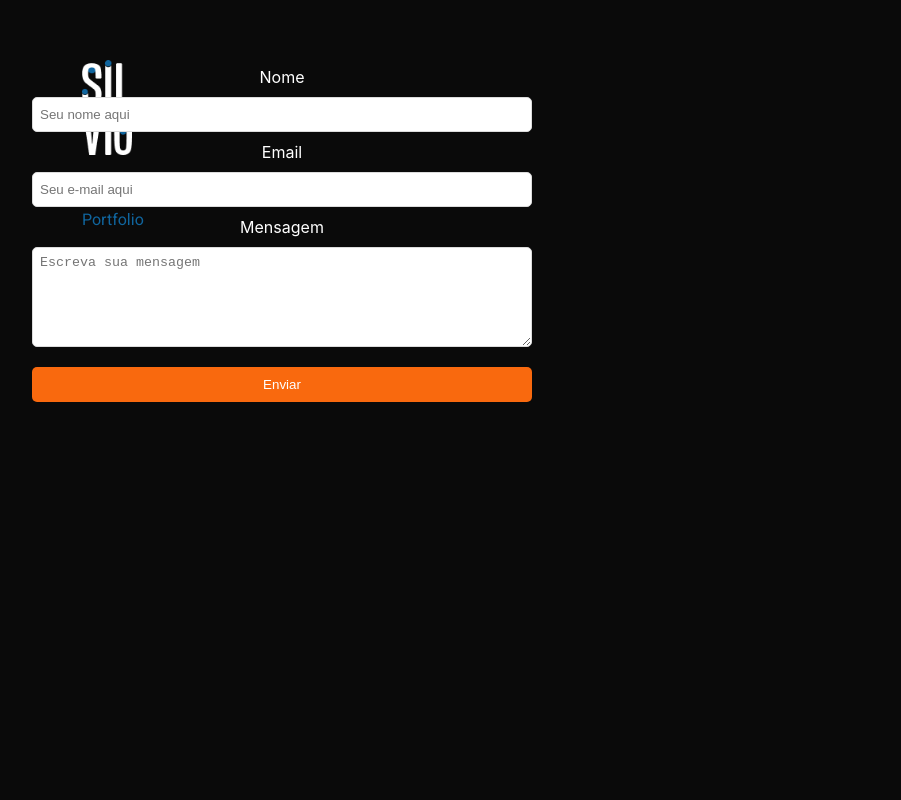
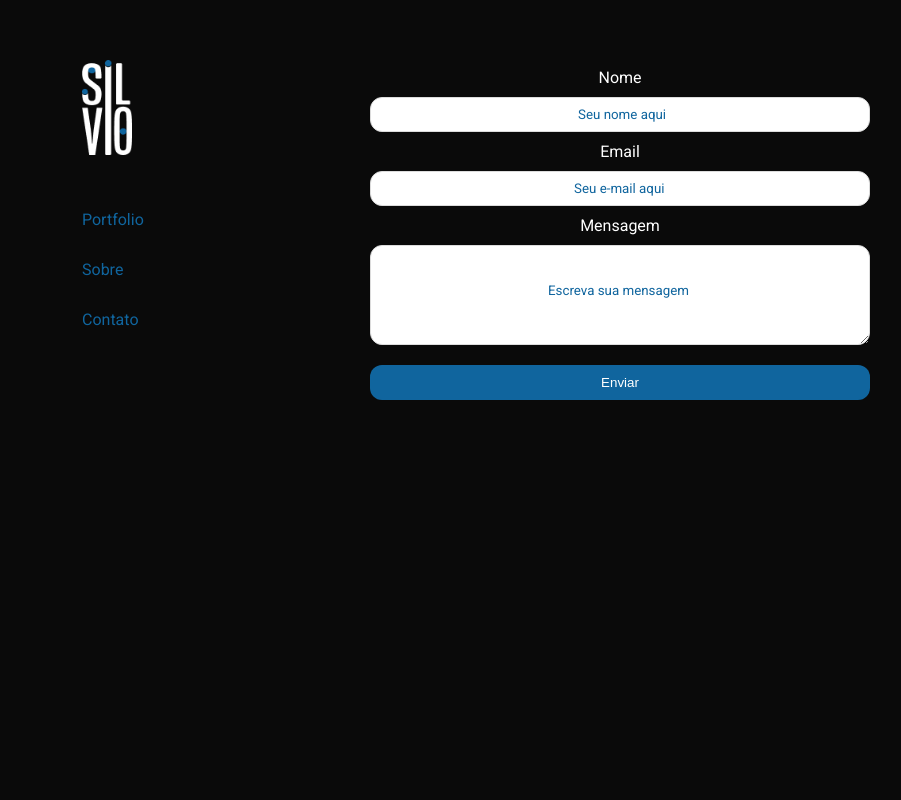
Before and after one commit to ziembick/site-portfolio-designer, a React (Create React App) app in the folder portfolio-designers/: page /contato in a window 1280 px wide. Shown: the top 800 px of the page, without its empty margins (58-959 px from the left). Built offline with nearby package versions, Linux system fonts and the light colour scheme.

Commit message:
contact page and footer image

```diff
--- a/portfolio-designers/src/components/contato.js
+++ b/portfolio-designers/src/components/contato.js
@@ -33,15 +33,31 @@ function Contato() {
     <>
       <section className="section__container">
         <Navbar />
+        <div className="form-div">
           <form ref={form} onSubmit={sendEmail}>
             <label>Nome</label>
-          <input type="text" name="user_name" placeholder="Seu nome aqui" />
+            <input
+              type="text"
+              name="user_name"
+              placeholder="Seu nome aqui"
+              className="nome"
+            />
             <label>Email</label>
-          <input type="email" name="user_email" placeholder="Seu e-mail aqui" />
+            <input
+              type="email"
+              name="user_email"
+              placeholder="Seu e-mail aqui"
+              className="email"
+            />
             <label>Mensagem</label>
-          <textarea name="message" placeholder="Escreva sua mensagem" />
+            <textarea
+              name="message"
+              placeholder="Escreva sua mensagem"
+              className="mensagem"
+            />
             <input type="submit" value="Enviar" />
           </form>
+        </div>
       </section>
       <Footer />
     </>
--- a/portfolio-designers/src/components/footer.js
+++ b/portfolio-designers/src/components/footer.js
@@ -1,5 +1,5 @@
 import React from "react";
-import logoFooter from  "../img/logo-footer.png"
+import logoFooter from  "../img/smile.png"
 import "../css/footer.css"
 
 function Footer() {
--- a/portfolio-designers/src/css/contato.css
+++ b/portfolio-designers/src/css/contato.css
@@ -4,24 +4,26 @@ body {
 
 form {
   position: relative;
+  left: 20rem;
   bottom: 30rem;
-  right: 30rem;
   display: flex;
   align-items: center;
   flex-direction: column;
   justify-content: center;
   width: 70%;
   height: 50vh;
-  margin: 0 auto;
+  padding: 0;
+  margin: 0;
   font-size: 16px;
 }
 
 input {
+  margin: 0 ;
   width: 50rem;
   height: 35px;
   padding: 7px;
   outline: none;
-  border-radius: 5px;
+  border-radius: 12px;
   border: 1px solid rgb(220, 220, 220);
 }
 
@@ -35,7 +37,7 @@ textarea {
   min-height: 100px;
   padding: 7px;
   outline: none;
-  border-radius: 5px;
+  border-radius: 12px;
   border: 1px solid rgb(220, 220, 220);
 }
 
@@ -47,12 +49,34 @@ label {
   margin-top: 1rem;
   color: white;
   padding-bottom: 10px;
+  font-family: 'Roboto';
 }
 
 input[type="submit"] {
   margin-top: 2rem;
   cursor: pointer;
-  background: rgb(249, 105, 14);
+  background: var(--azul);
+  border-radius: 12px;
   color: white;
   border: none;
 }
+
+::placeholder {
+  color: var(--azul);
+  font-family: 'Roboto';
+  position: relative;
+  padding-left: 17rem;
+}
+
+.nome::placeholder {
+  padding-left: 20rem;
+}
+
+.email::placeholder {
+  padding-left: 19.6rem;
+}
+
+.mensagem::placeholder {
+  padding-top: 3rem;
+  padding-left: 17rem;
+}
--- a/portfolio-designers/src/css/footer.css
+++ b/portfolio-designers/src/css/footer.css
@@ -14,6 +14,6 @@ footer {
   padding-top: 1rem;
   left: 9rem;
   bottom: 0;
-  width: 50px;
+  width: 10rem;
   height: 100px;
 }
```
Also changed, not shown: portfolio-designers/src/img/smile.png (added). Lines whose indentation alone changed are shown as unchanged.
